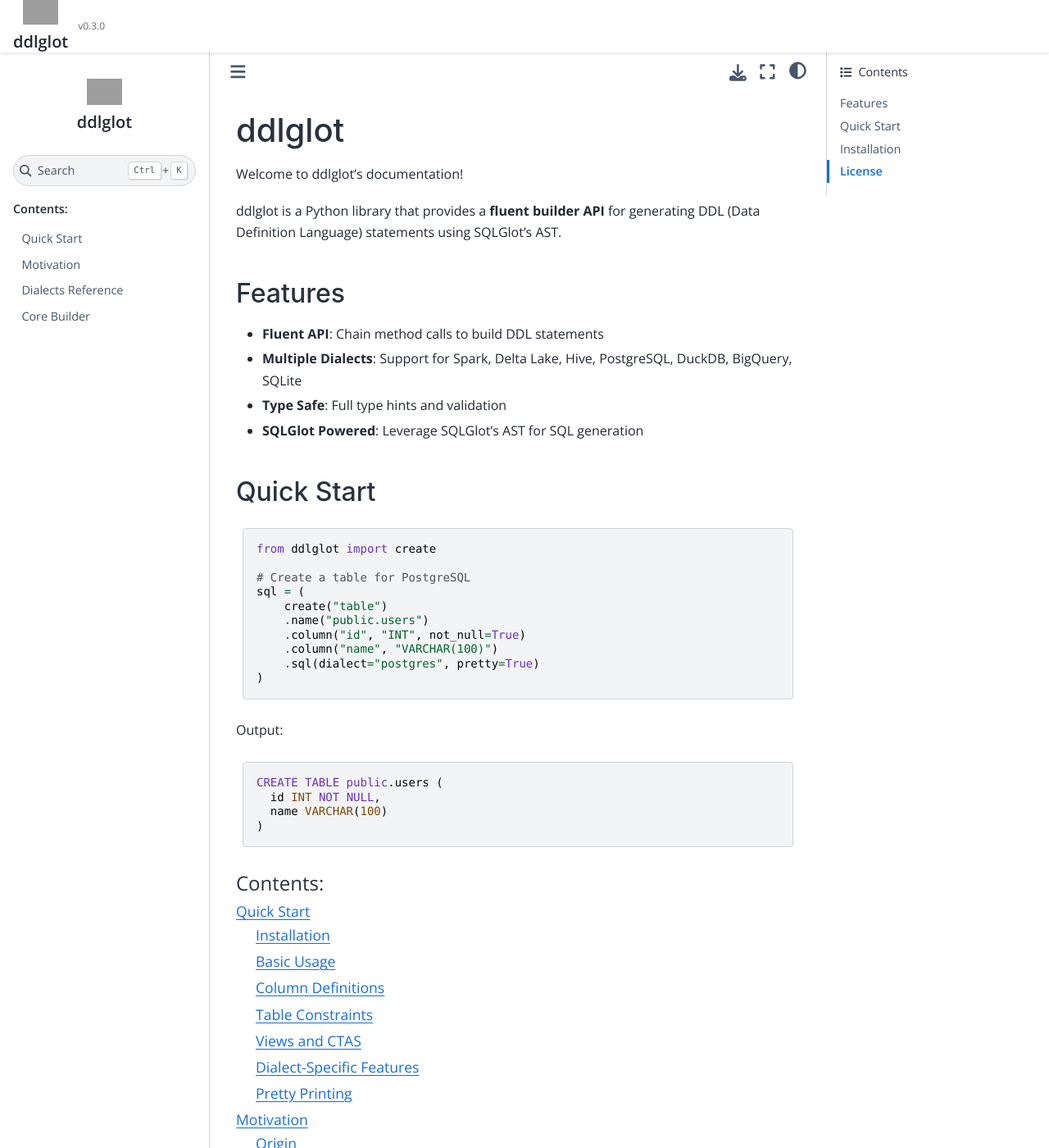
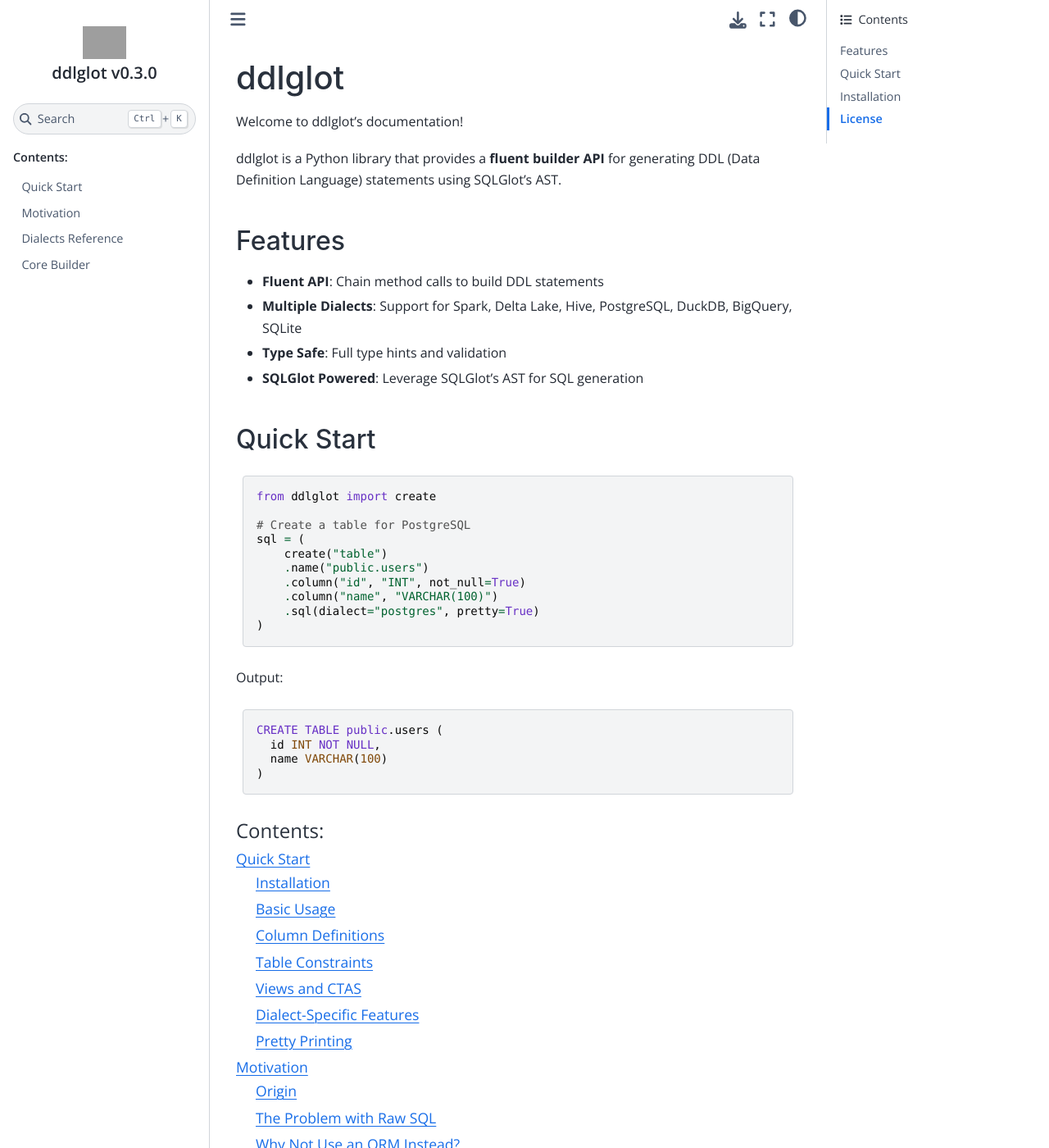
Before and after one commit to alexmarco/ddlglot, a Sphinx documentation site: the page built from docs/index.rst, in a window 1280 px wide and 1400 px high. Shown: the whole window at 82% size. Built offline with Sphinx 7.4.7 and the Sphinx Book theme 1.1.4, drawn with Linux system fonts in a browser that asks for light colours; pages that are not in the unit, such as notebooks, are missing from menus; grey boxes are pictures that could not be loaded.

Commit message:
feat(docs): show version below logo using logo.text option
- Use logo.text = 'ddlglot v{release}' to display version inline
- Remove unused template overrides (navbar-logo, version)
- Adjust logo size and title styling in fonts.css

```diff
--- a/docs/_static/fonts.css
+++ b/docs/_static/fonts.css
@@ -22,27 +22,30 @@
     font-family: var(--pst-font-family-base);
 }
 
-/* Logo title text styling */
+/* Logo title text styling - stack title + version vertically */
 .logo__title {
     font-family: var(--pst-font-family-base);
     font-weight: 600;
     font-size: 1rem;
     color: inherit;
+    display: flex;
+    flex-direction: column;
+    align-items: flex-start;
+    line-height: 1.3;
+    gap: 0.1rem;
 }
 
 /* Resize logo */
 .logo__image {
-    max-height: 2rem !important;
+    max-height: 2.5rem !important;
     width: auto !important;
 }
 
-/* Version badge styling */
-.version-badge {
-    font-size: 0.75rem;
+/* Version text below title */
+.logo__title .version {
+    font-size: 0.7rem;
     font-weight: 400;
     opacity: 0.7;
-    margin-left: 0.25rem;
-    vertical-align: middle;
 }
 
 /* Ensure code blocks have proper background */
--- a/docs/_templates/version.html
+++ /dev/null
@@ -1 +0,0 @@
-<span class="version-badge">v{{ release }}</span>
--- a/docs/conf.py
+++ b/docs/conf.py
@@ -31,9 +31,8 @@
     "logo": {
         "image_light": "_static/logo.png",
         "image_dark": "_static/logo.png",
-        "text": "ddlglot",
+        "text": f"ddlglot v{release}",
     },
-    "navbar_start": ["navbar-logo", "version"],
 }
 
 intersphinx_mapping = {
```
